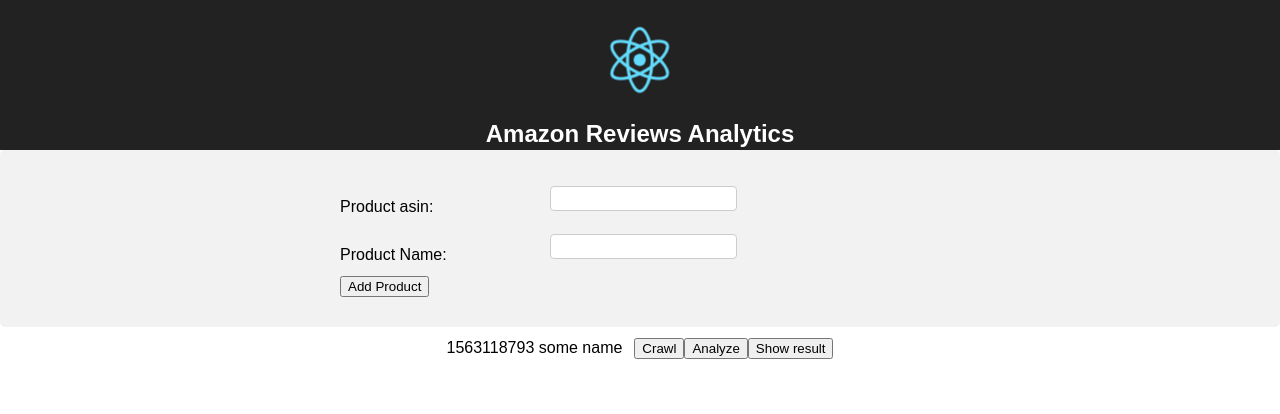
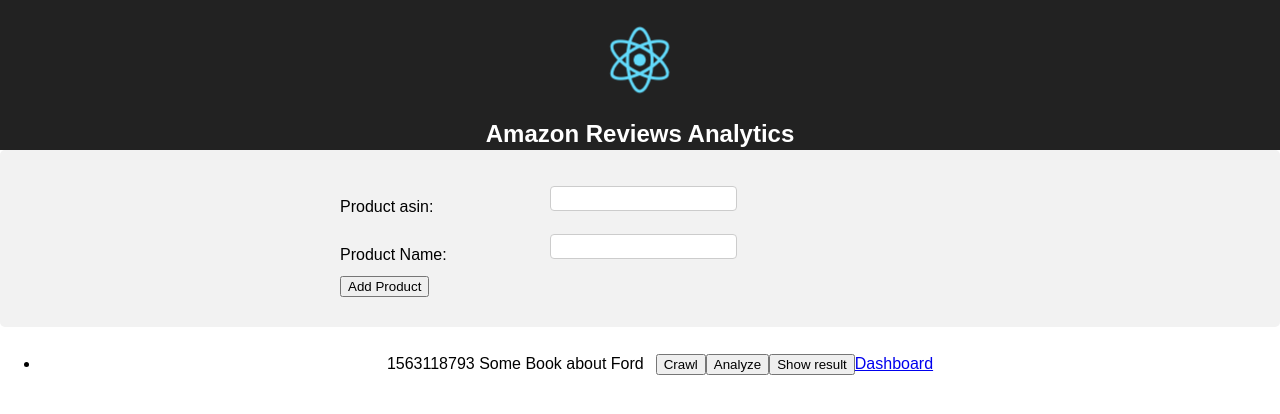
Before and after one commit to maacaro/analytics-UI, a React (Create React App) app: page / in a window 1280 px wide. Shown: the top 414 px of the page. Built offline with nearby package versions, Linux system fonts and the light colour scheme.

Commit message:
refactor UI

```diff
--- a/package.json
+++ b/package.json
@@ -6,7 +6,8 @@
     "axios": "^0.18.0",
     "qs": "^6.5.2",
     "react": "^16.4.2",
-    "react-dom": "^16.4.2"
+    "react-dom": "^16.4.2",
+    "react-router-dom": "^4.3.1"
   },
   "devDependencies": {
     "jest-dom": "^1.12.0",
--- a/src/App.js
+++ b/src/App.js
@@ -1,8 +1,17 @@
 import React, { Component } from 'react';
 import logo from './logo.svg';
 import './App.css';
-import ProductForm from './product-form/product-form';
-import ProductItem from './product-item/product-item'
+import ProductList from'./product-list/product-list'
+
+import { BrowserRouter as Router, Route } from 'react-router-dom'
+
+const Dashboard = () =>{
+  return (
+    <div>
+      DASHBOARD
+    </div>
+    )
+}
 
 class App extends Component {
   render() {
@@ -12,10 +21,14 @@
           <img src={logo} className="App-logo" alt="logo" />
           <h1 className="App-title">Amazon Reviews Analytics</h1>
         </header>
-        <main>
-          <ProductForm/>
-          <ProductItem asin={'1563118793'} name={'some name'}/>
-        </main>
+        <Router>
+          <main>
+            <ProductList/>
+            <div>
+              <Route path="/dashboard" component ={Dashboard}/>
+            </div>
+          </main>
+        </Router>
       </div>
     );
   }
--- a/src/product-item/product-item.js
+++ b/src/product-item/product-item.js
@@ -1,6 +1,7 @@
 import React from 'react';
 import axios from 'axios';
 import qs from 'qs';
+import { Link } from 'react-router-dom'
 
 export default class ProductItem extends React.Component{
     handleOnClickResults = async () => {
@@ -35,6 +36,7 @@
                 <button onClick={this.handleOnClickCrawl}>Crawl</button>
                 <button onClick={this.handleOnClickAnalyze}>Analyze</button>
                 <button onClick={this.handleOnClickResults}>Show result</button>
+                <Link to="/dashboard">Dashboard</Link>
             </div>
         )
     }
--- /dev/null
+++ b/src/product-list/product-list.js
@@ -0,0 +1,25 @@
+import React from 'react'
+import ProductForm from '../product-form/product-form'
+import ProductItem from '../product-item/product-item'
+
+export default class ProductList extends React.Component{
+    state = {
+        products:[
+            {asin:'1563118793',name:'Some Book about Ford'}
+        ]
+    }
+    render(){
+        const { products } = this.state
+        return(
+            <div>
+                <ProductForm/>
+                <ul>
+                    { products.map(product =>
+                        <li>
+                            <ProductItem asin={product.asin} name={product.name}/>
+                        </li>)}
+                </ul>
+            </div>
+        )
+    }
+}
```
Also changed, not shown: 1 other file (tests, documents, lock files or other folders).
